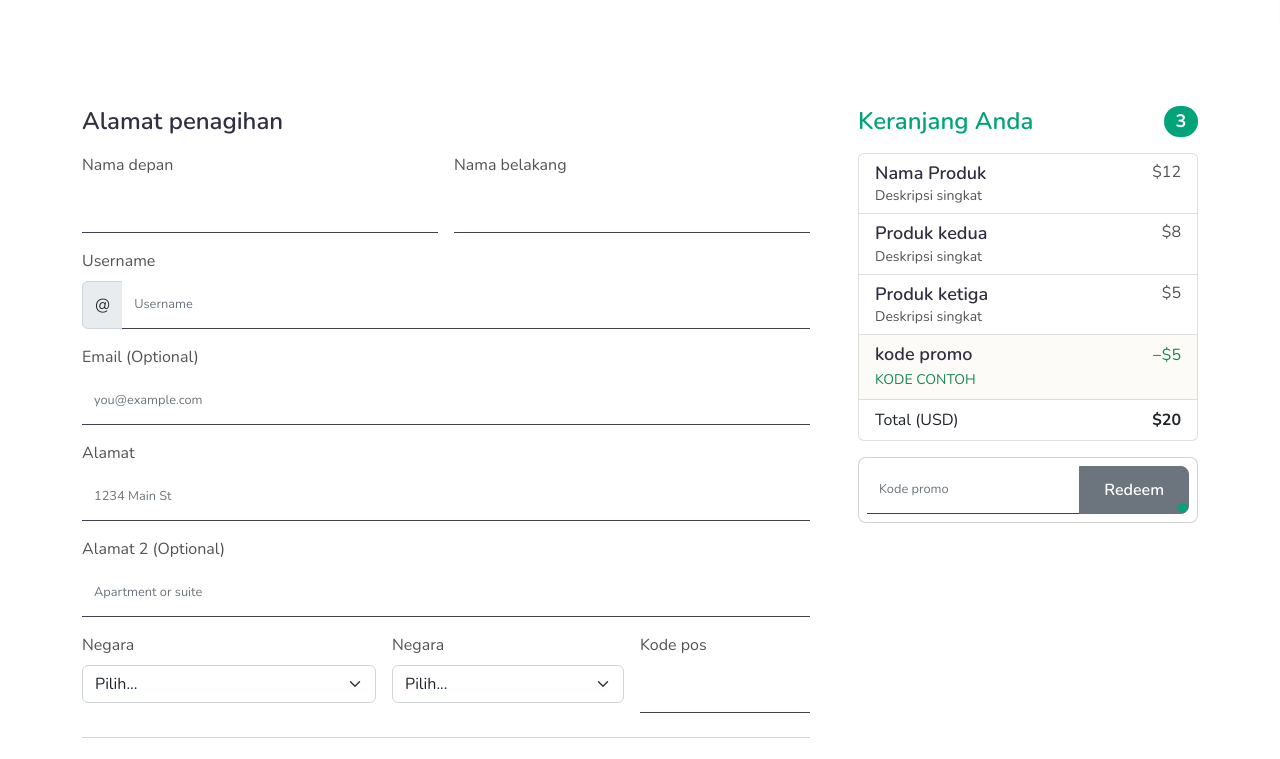
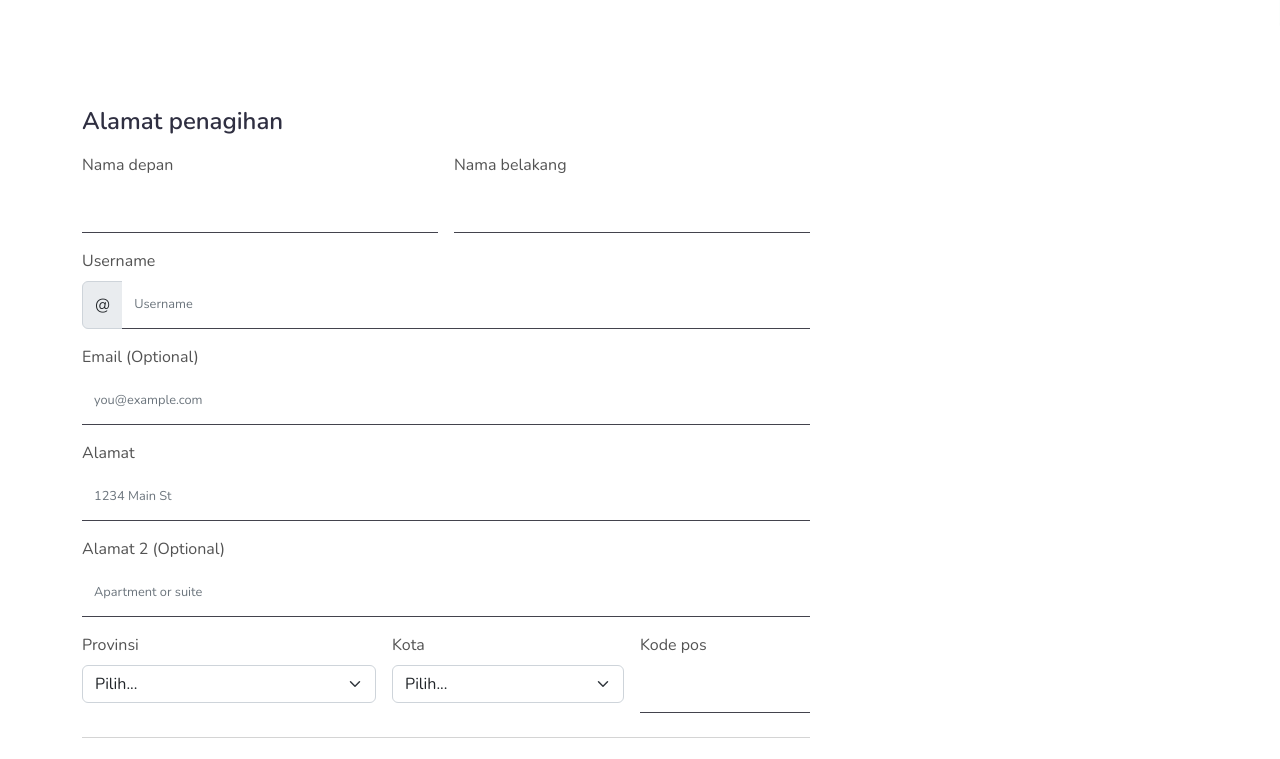
Before and after one commit to Adkalfin/Winc, a plain HTML site: page payment.html in a window 1280 px wide. Shown: the part 549-1308 px from the top of the page. Drawn offline with nearby package versions, Linux system fonts and the light colour scheme.

Commit message:
feat(update): initial template Bootstrap@5.2.1

```diff
--- a/payment.html
+++ b/payment.html
@@ -162,50 +162,6 @@
         <div class="container">
           <div class="row g-5">
             <div class="col-md-5 col-lg-4 order-md-last">
-              <h4 class="d-flex justify-content-between align-items-center mb-3">
-                <span class="text-primary">Keranjang Anda</span>
-                <span class="badge bg-primary rounded-pill">3</span>
-              </h4>
-              <ul class="list-group mb-3">
-                <li class="list-group-item d-flex justify-content-between lh-sm">
-                  <div>
-                    <h6 class="my-0">Nama Produk</h6>
-                    <small class="text-muted">Deskripsi singkat</small>
-                  </div>
-                  <span class="text-muted">$12</span>
-                </li>
-                <li class="list-group-item d-flex justify-content-between lh-sm">
-                  <div>
-                    <h6 class="my-0">Produk kedua</h6>
-                    <small class="text-muted">Deskripsi singkat</small>
-                  </div>
-                  <span class="text-muted">$8</span>
-                </li>
-                <li class="list-group-item d-flex justify-content-between lh-sm">
-                  <div>
-                    <h6 class="my-0">Produk ketiga</h6>
-                    <small class="text-muted">Deskripsi singkat</small>
-                  </div>
-                  <span class="text-muted">$5</span>
-                </li>
-                <li class="list-group-item d-flex justify-content-between bg-light">
-                  <div class="text-success">
-                    <h6 class="my-0">kode promo</h6>
-                    <small>KODE CONTOH</small>
-                  </div>
-                  <span class="text-success">−$5</span>
-                </li>
-                <li class="list-group-item d-flex justify-content-between">
-                  <span>Total (USD)</span>
-                  <strong>$20</strong>
-                </li>
-              </ul>
-
-              <form class="card p-2">
-                <div class="input-group">
-                  <input type="text" class="form-control" placeholder="Kode promo">
-                  <button type="submit" class="btn btn-secondary">Redeem</button>
-                </div>
               </form>
             </div>
             <div class="col-md-7 col-lg-8">
@@ -262,21 +218,21 @@
                   </div>
 
                   <div class="col-md-5">
-                    <label for="country" class="form-label">Negara</label>
+                    <label for="country" class="form-label">Provinsi</label>
                     <select class="form-select" id="country" required="">
                       <option value="">Pilih...</option>
-                      <option>United States</option>
+                      <option>Jawa Timur</option>
                     </select>
                     <div class="invalid-feedback">
-                      Pilihlah negara yang valid.
+                      Pilihlah wilayah yang valid.
                     </div>
                   </div>
 
                   <div class="col-md-4">
-                    <label for="state" class="form-label">Negara</label>
+                    <label for="state" class="form-label">Kota</label>
                     <select class="form-select" id="state" required="">
                       <option value="">Pilih...</option>
-                      <option>California</option>
+                      <option>Surabaya</option>
                     </select>
                     <div class="invalid-feedback">
                       Berikan status yang valid.
@@ -431,7 +387,7 @@
                   </div>
                 </div>
                 <hr class="my-4">
-                <button class="w-100 btn btn-primary btn-lg" type="submit">Lanjut ke pembayaran</button>
+                <a href="order-complete.html" class="w-100 btn btn-primary btn-lg" type="submit">Lanjut ke pembayaran</a>
               </form>
             </div>
           </div>
```
